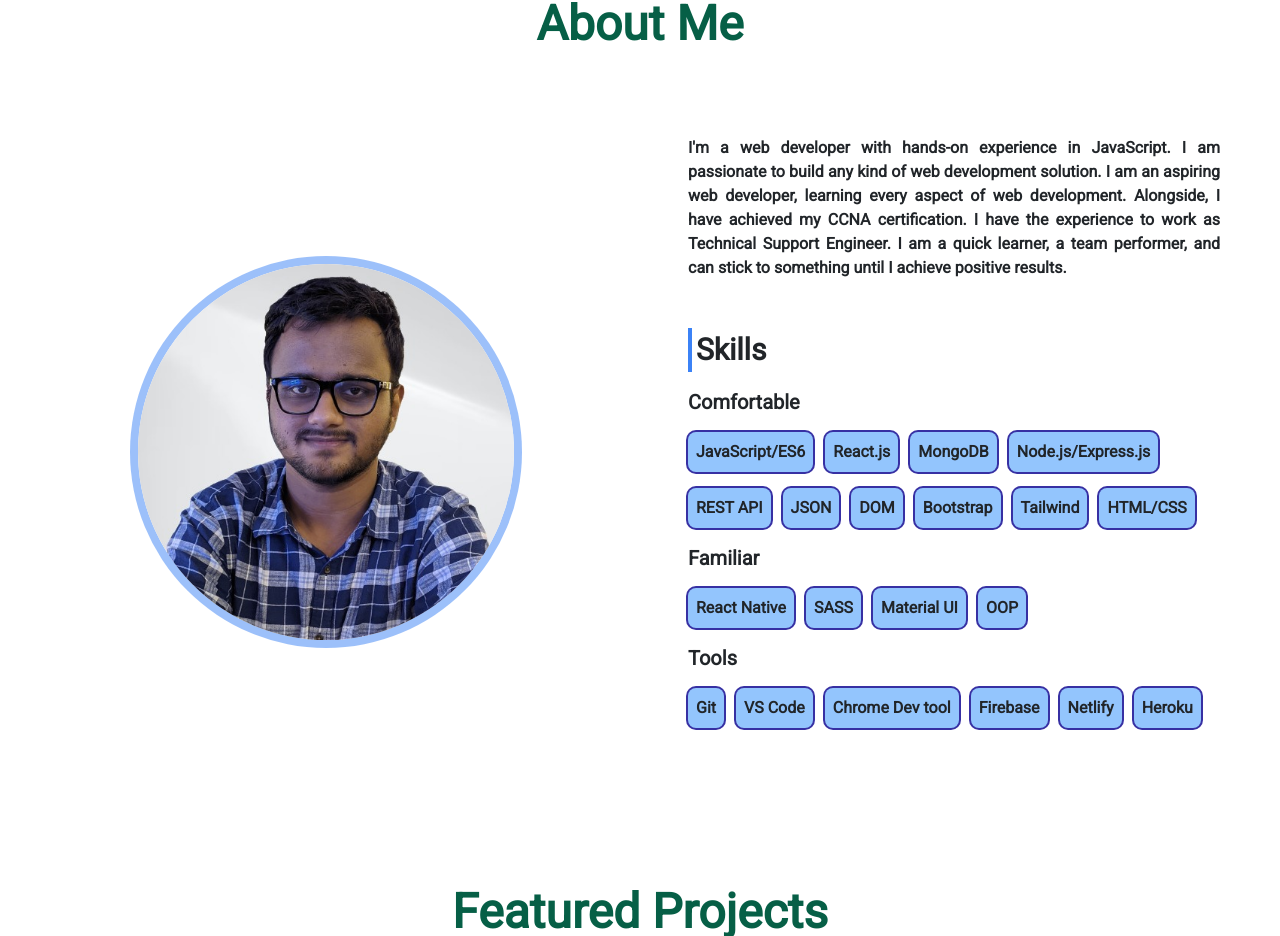
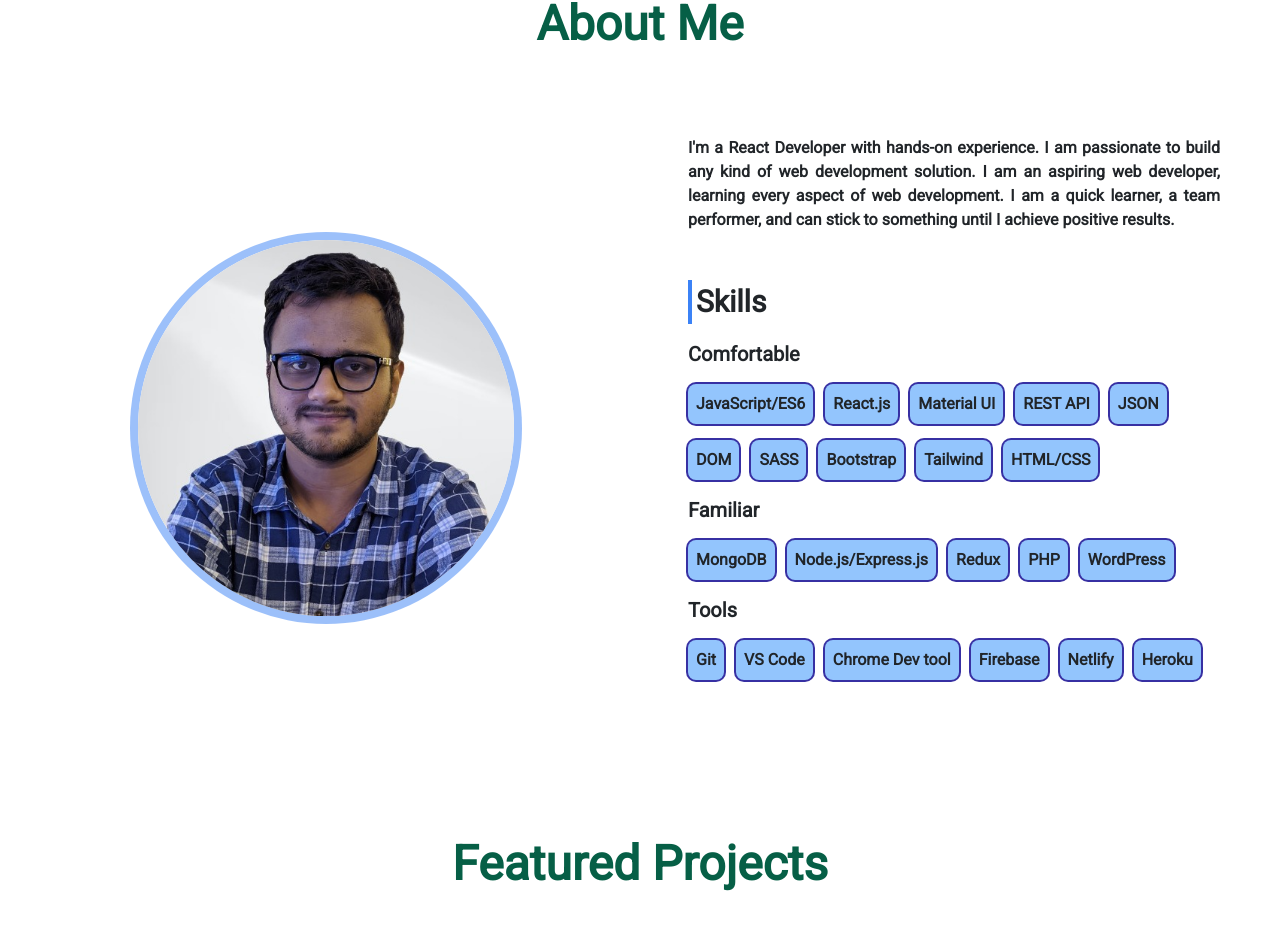
Before and after one commit to tawsifhye/tawsif-portfolio, a React (Create React App) app: page / in a window 1280 px wide. Shown: the part 968-1904 px from the top of the page. Built offline with nearby package versions, Linux system fonts and the light colour scheme.

Commit message:
About Me Updated

```diff
--- a/src/Components/AboutMe/AboutMe.js
+++ b/src/Components/AboutMe/AboutMe.js
@@ -15,7 +15,7 @@ const AboutMe = () => {
                         <img className="mx-auto w-3/5 rounded-full ring-8 inline-block" src={bannar_image2} alt="" />
                     </div>
                     <div data-aos="fade-left" className="p-5 flex flex-col align-middle justify-items-center">
-                        <p className="font-black mb-5 text-justify">I'm a web developer with hands-on experience in JavaScript. I am passionate to build any kind of web development solution. I am an aspiring web developer, learning every aspect of web development. Alongside, I have achieved my CCNA certification. I have the experience to work as Technical Support Engineer. I am a quick learner, a team performer, and can stick to something until I achieve positive results.</p>
+                        <p className="font-black mb-5 text-justify">I'm a React Developer with hands-on experience. I am passionate to build any kind of web development solution. I am an aspiring web developer, learning every aspect of web development. I am a quick learner, a team performer, and can stick to something until I achieve positive results.</p>
                         <div data-aos="zoom-in" id="skills">
                             <h1 className="text-3xl font-bold border-l-4 p-1 border-blue-500">Skills</h1>
 
@@ -23,11 +23,11 @@ const AboutMe = () => {
                                 <h1 className="text-xl font-bold">Comfortable</h1>
                                 <div className="bg-blue-300 font-black inline-block mr-3 mt-3 py-2 px-2 ring-2 ring-indigo-800 rounded-lg ">JavaScript/ES6</div>
                                 <div className="bg-blue-300 font-black inline-block mr-3 mt-3 py-2 px-2 ring-2 ring-indigo-800 rounded-lg ">React.js</div>
-                                <div className="bg-blue-300 font-black inline-block mr-3 mt-3 py-2 px-2 ring-2 ring-indigo-800 rounded-lg ">MongoDB</div>
-                                <div className="bg-blue-300 font-black inline-block mr-3 mt-3 py-2 px-2 ring-2 ring-indigo-800 rounded-lg ">Node.js/Express.js</div>
+                                <div className="bg-blue-300 font-black inline-block mr-3 mt-3 py-2 px-2 ring-2 ring-indigo-800 rounded-lg ">Material UI</div>
                                 <div className="bg-blue-300 font-black inline-block mr-3 mt-3 py-2 px-2 ring-2 ring-indigo-800 rounded-lg ">REST API</div>
                                 <div className="bg-blue-300 font-black inline-block mr-3 mt-3 py-2 px-2 ring-2 ring-indigo-800 rounded-lg ">JSON</div>
                                 <div className="bg-blue-300 font-black inline-block mr-3 mt-3 py-2 px-2 ring-2 ring-indigo-800 rounded-lg ">DOM</div>
+                                <div className="bg-blue-300 font-black inline-block mr-3 mt-3 py-2 px-2 ring-2 ring-indigo-800 rounded-lg ">SASS</div>
                                 <div className="bg-blue-300 font-black inline-block mr-3 mt-3 py-2 px-2 ring-2 ring-indigo-800 rounded-lg ">Bootstrap</div>
                                 <div className="bg-blue-300 font-black inline-block mr-3 mt-3 py-2 px-2 ring-2 ring-indigo-800 rounded-lg">Tailwind</div>
                                 <div className="bg-blue-300 font-black inline-block mr-3 mt-3 py-2 px-2 ring-2 ring-indigo-800 rounded-lg ">HTML/CSS</div>
@@ -35,10 +35,11 @@ const AboutMe = () => {
 
                             <div id="familiar-skills" className="mt-3">
                                 <h1 className="text-xl font-bold">Familiar</h1>
-                                <div className="bg-blue-300 font-black inline-block mr-3 mt-3 py-2 px-2 ring-2 ring-indigo-800 rounded-lg ">React Native</div>
-                                <div className="bg-blue-300 font-black inline-block mr-3 mt-3 py-2 px-2 ring-2 ring-indigo-800 rounded-lg ">SASS</div>
-                                <div className="bg-blue-300 font-black inline-block mr-3 mt-3 py-2 px-2 ring-2 ring-indigo-800 rounded-lg ">Material UI</div>
-                                <div className="bg-blue-300 font-black inline-block mr-3 mt-3 py-2 px-2 ring-2 ring-indigo-800 rounded-lg ">OOP</div>
+                                <div className="bg-blue-300 font-black inline-block mr-3 mt-3 py-2 px-2 ring-2 ring-indigo-800 rounded-lg ">MongoDB</div>
+                                <div className="bg-blue-300 font-black inline-block mr-3 mt-3 py-2 px-2 ring-2 ring-indigo-800 rounded-lg ">Node.js/Express.js</div>
+                                <div className="bg-blue-300 font-black inline-block mr-3 mt-3 py-2 px-2 ring-2 ring-indigo-800 rounded-lg ">Redux</div>
+                                <div className="bg-blue-300 font-black inline-block mr-3 mt-3 py-2 px-2 ring-2 ring-indigo-800 rounded-lg ">PHP</div>
+                                <div className="bg-blue-300 font-black inline-block mr-3 mt-3 py-2 px-2 ring-2 ring-indigo-800 rounded-lg ">WordPress</div>
                             </div>
                             <div id="tools" className="mt-3">
                                 <h1 className="text-xl font-bold">Tools</h1>
```
